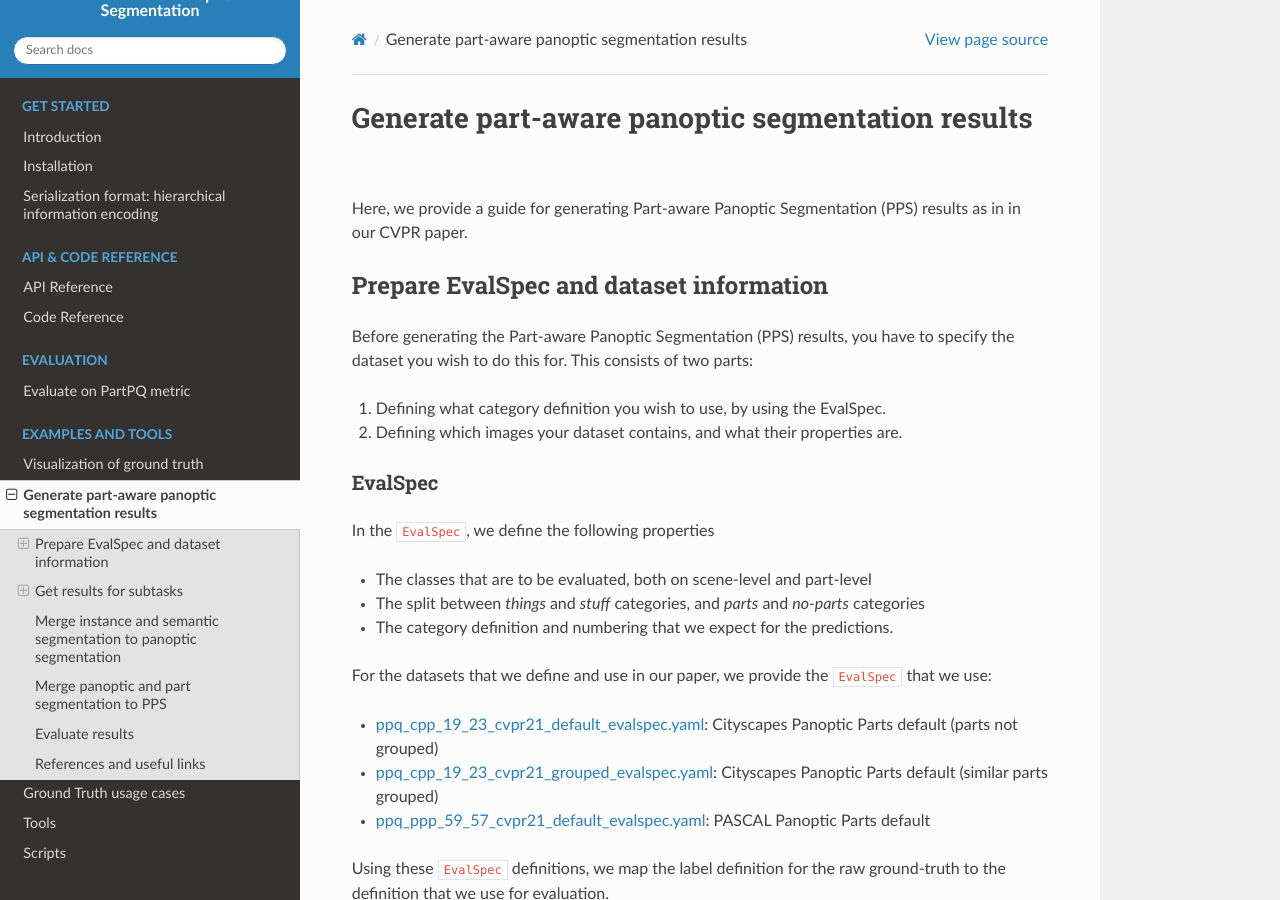
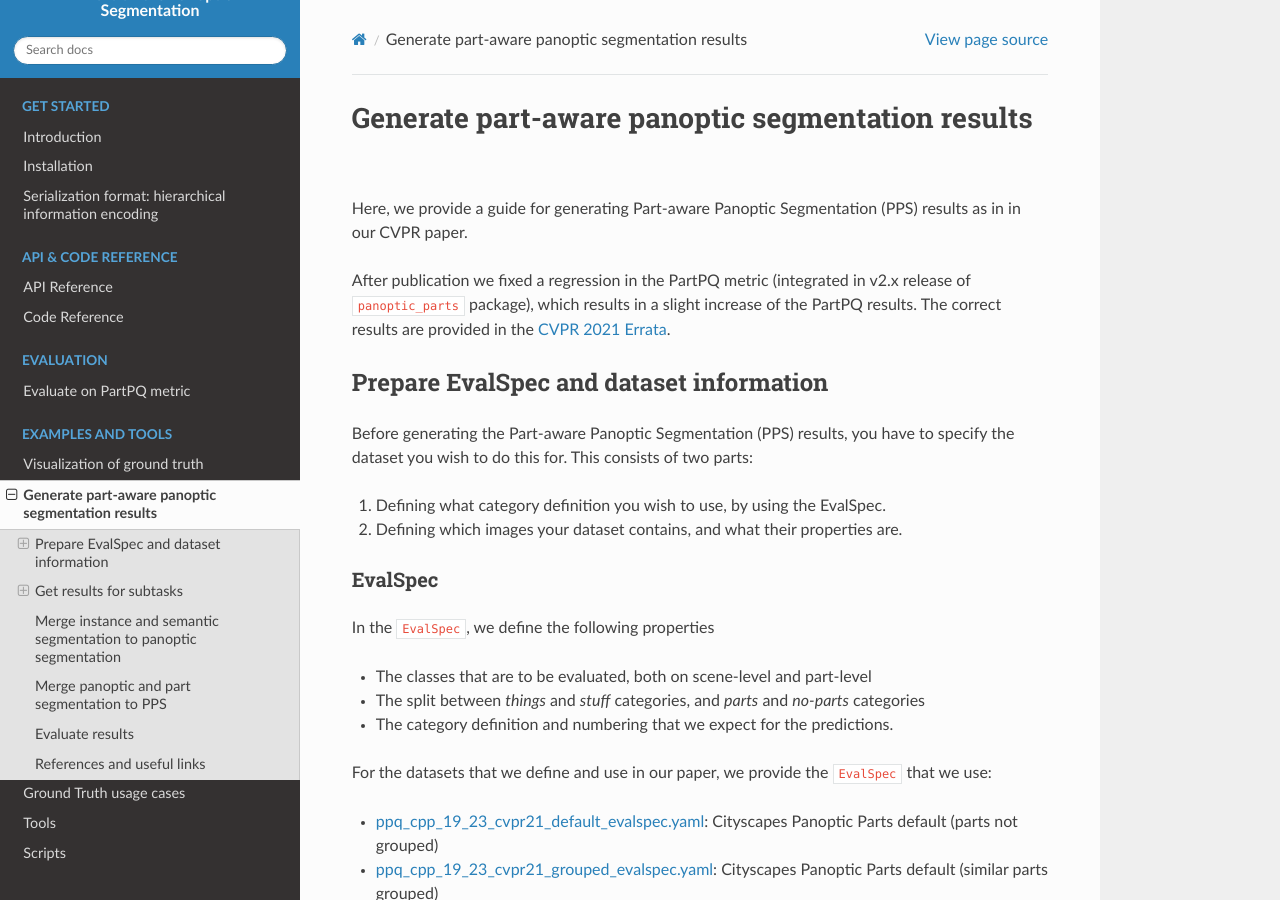
Before and after one commit to pmeletis/panoptic_parts, a Sphinx documentation site: the page built from docs/source/generate_results.md, in a window 1280 px wide and 900 px high. Built offline with Sphinx 7.4.7 and the Read the Docs theme 2.0.0, drawn with Linux system fonts in a browser that asks for light colours; the version number could not be read and is left out.

Commit message:
Added errata page and links.

```diff
--- a/docs/source/generate_results.md
+++ b/docs/source/generate_results.md
@@ -1,6 +1,8 @@
 # Generate part-aware panoptic segmentation results
 
 Here, we provide a guide for generating Part-aware Panoptic Segmentation (PPS) results as in in our CVPR paper.
+
+After publication we fixed a regression in the PartPQ metric (integrated in v2.x release of `panoptic_parts` package), which results in a slight increase of the PartPQ results. The correct results are provided in the [CVPR 2021 Errata](errata_cvpr2021.md).
 
 ## Prepare EvalSpec and dataset information
 Before generating the Part-aware Panoptic Segmentation (PPS) results, you have to specify the dataset you wish to do this for. This consists of two parts:
```
Also changed, not shown: docs/source/errata_cvpr2021.md (added, +3 -0 lines).
